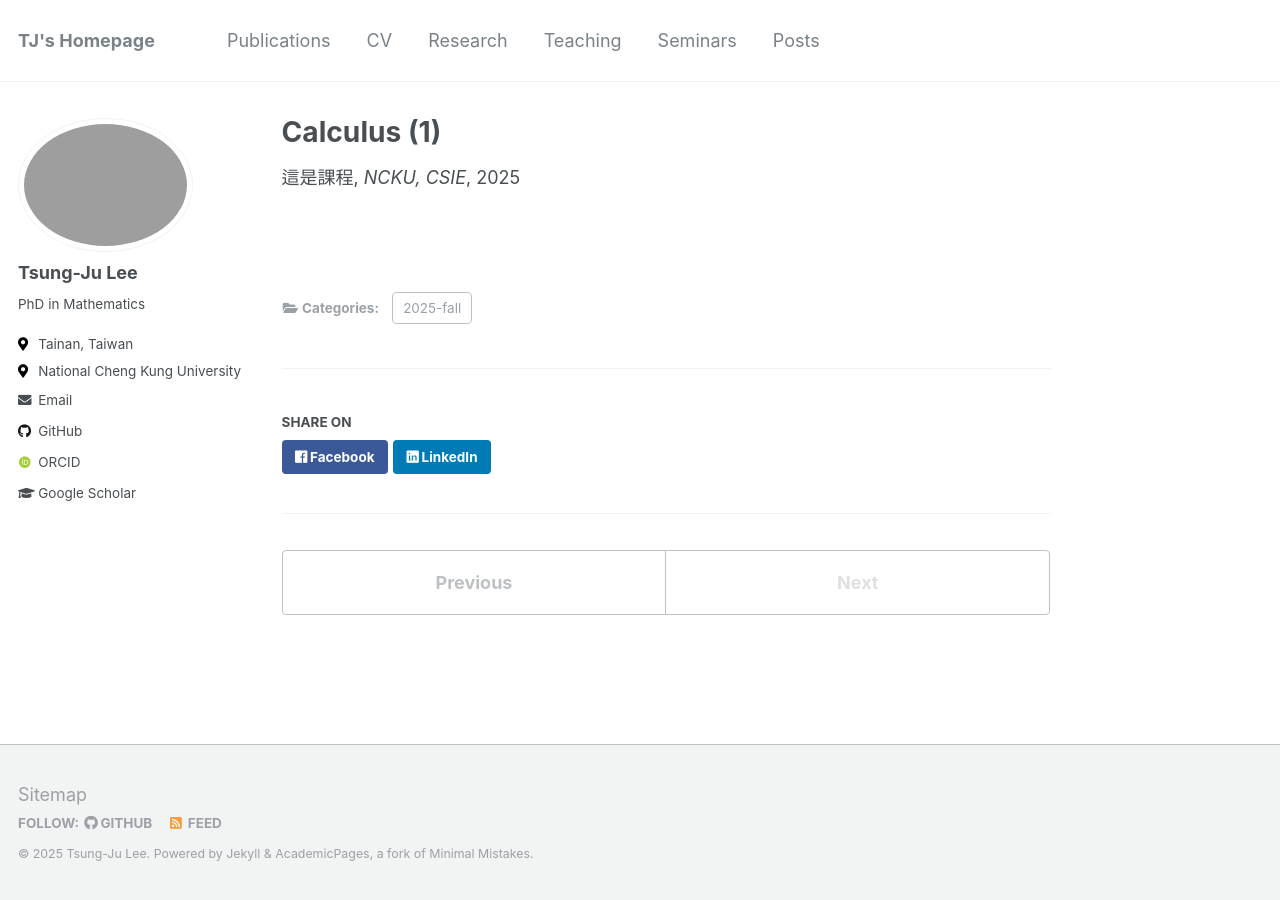
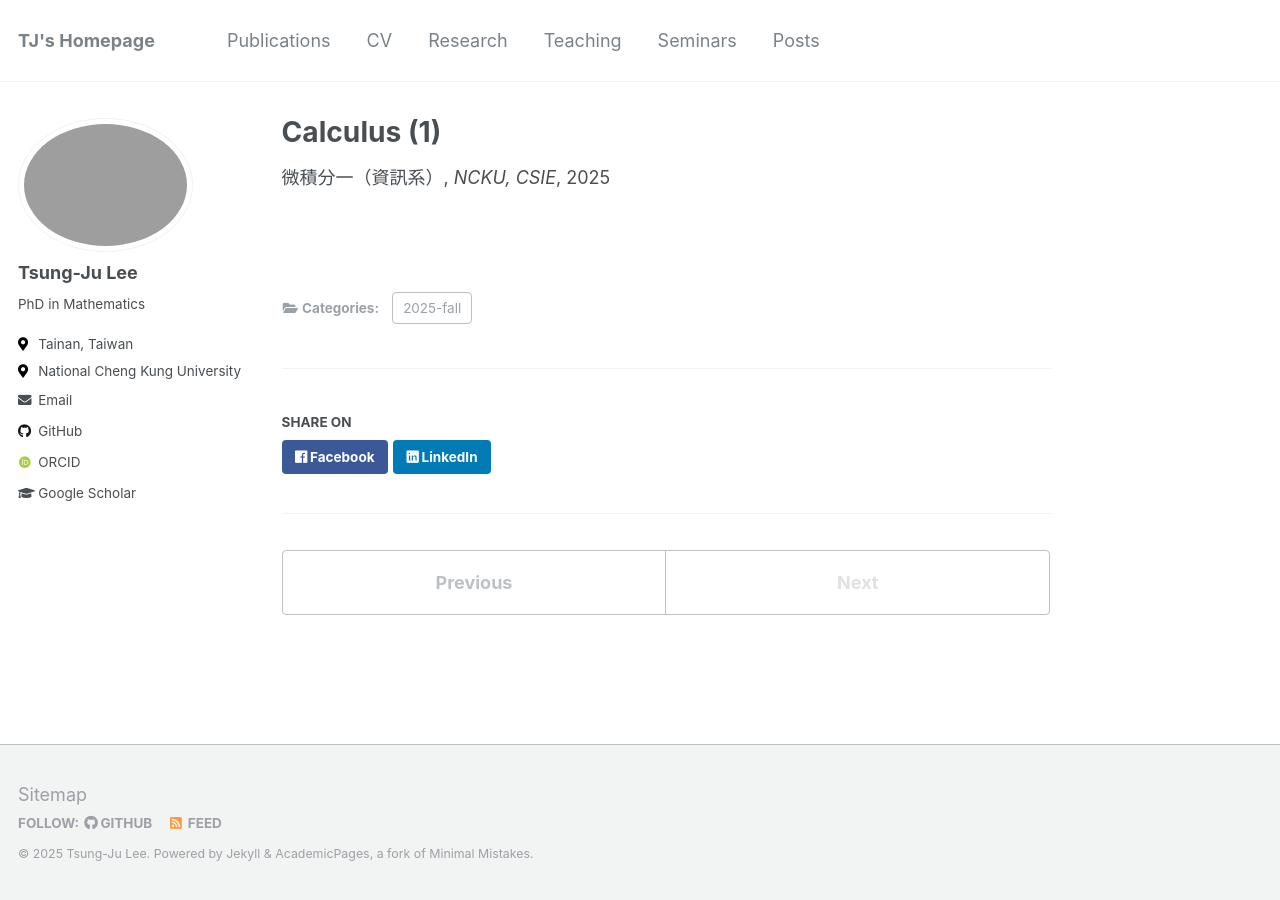
Before and after one commit to yusd24/yusd24.github.io, a Jekyll site: the page built from _teaching/2025-fall-calculus.md, in a window 1280 px wide. Built offline with Jekyll 4.4.1, drawn with Linux system fonts in a browser that asks for light colours; some web fonts are replaced.

Commit message:
Update 2025-fall-calculus.md

```diff
--- a/_teaching/2025-fall-calculus.md
+++ b/_teaching/2025-fall-calculus.md
@@ -2,7 +2,7 @@
 title: "Calculus (1)"
 collection: teaching
 category: 2025-fall
-type: "這是課程"
+type: "微積分一（資訊系）"
 permalink: /teaching/2025-fall-calculus
 venue: "NCKU, CSIE"
 date: 2025-07-01
```
